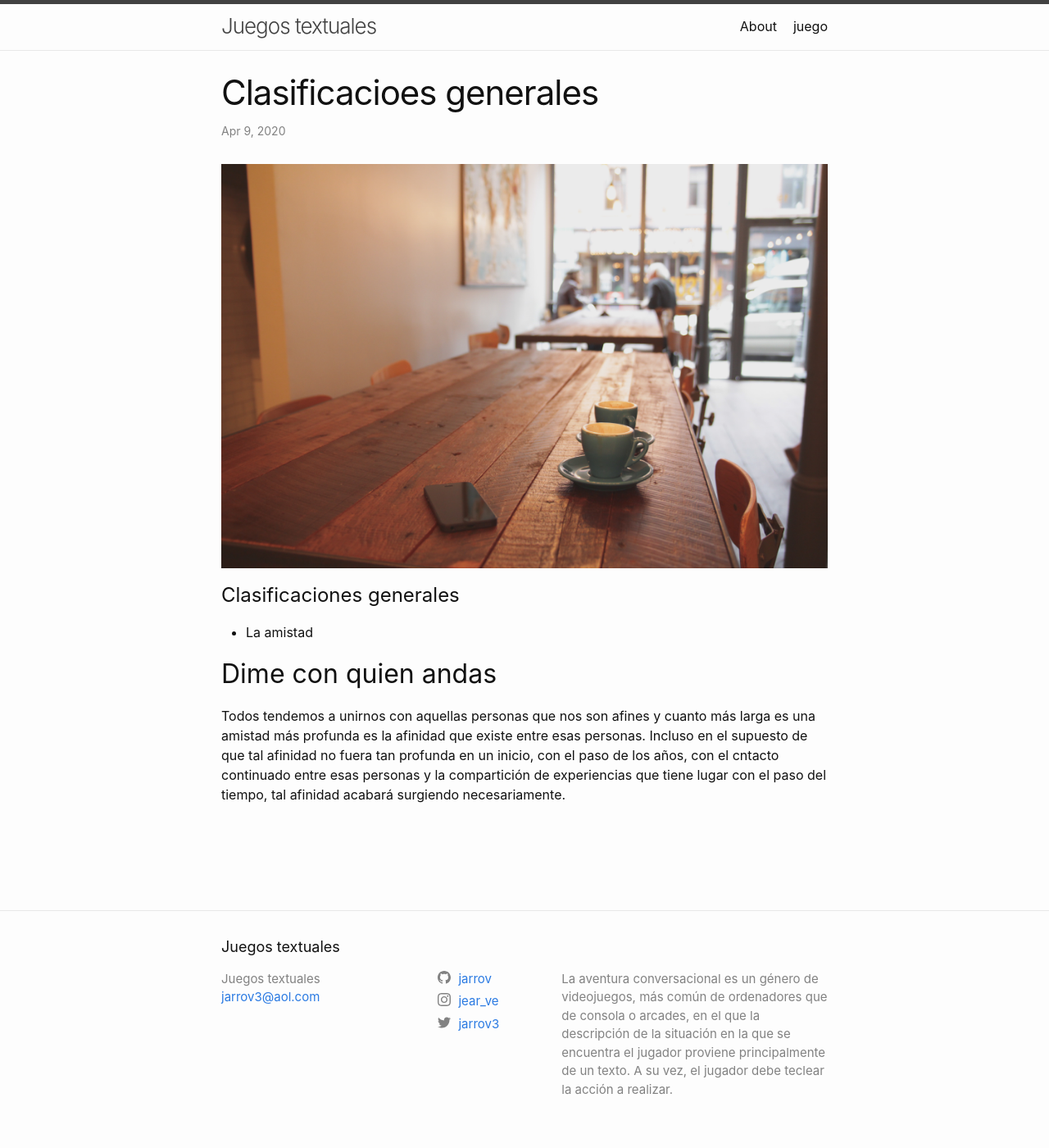
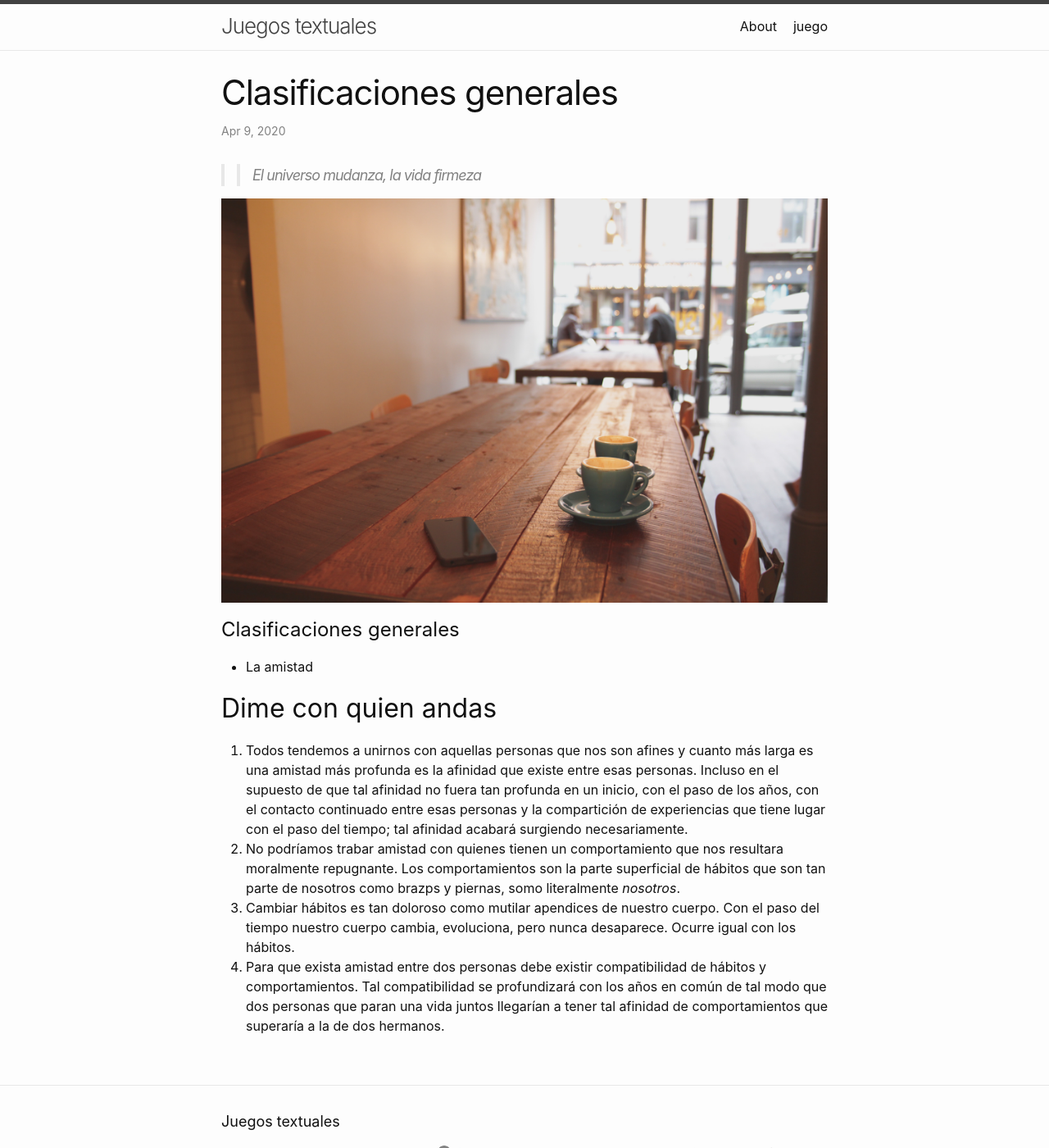
Before and after one commit to jarrov/statics, a Jekyll site: the page built from _posts/2020-04-09-clasificaciones-generales.md, in a window 1280 px wide and 1400 px high. Shown: the whole window at 82% size. Built offline with Jekyll 4.4.1, drawn with Linux system fonts in a browser that asks for light colours.

Commit message:
Edicion 2 post 1

```diff
--- a/_posts/2020-04-09-clasificaciones-generales.md
+++ b/_posts/2020-04-09-clasificaciones-generales.md
@@ -1,11 +1,12 @@
 ---
 layout: post
-title: "Clasificacioes generales"
+title: "Clasificaciones generales"
 date: 2020-04-09 15:16:43
 categories: blog
 lang: es
 image: /assets/0001.jpeg
 ---
+>> El universo mudanza, la vida firmeza
 
 ![clasificaciones](/assets/0001.jpeg){:class="img-responsive"}
 
@@ -15,4 +16,7 @@ image: /assets/0001.jpeg
 
 ## Dime con quien andas
 
-Todos tendemos a unirnos con aquellas personas que nos son afines y cuanto más larga es una amistad más profunda es la afinidad que existe entre esas personas. Incluso en el supuesto de que tal afinidad no fuera tan profunda en un inicio, con el paso de los años, con el cntacto continuado entre esas personas y la compartición de experiencias que tiene lugar con el paso del tiempo, tal afinidad acabará surgiendo necesariamente.
+  1. Todos tendemos a unirnos con aquellas personas que nos son afines y cuanto más larga es una amistad más profunda es la afinidad que existe entre esas personas. Incluso en el supuesto de que tal afinidad no fuera tan profunda en un inicio, con el paso de los años, con el contacto continuado entre esas personas y la compartición de experiencias que tiene lugar con el paso del tiempo; tal afinidad acabará surgiendo necesariamente.
+  2. No podríamos trabar amistad con quienes tienen un comportamiento que nos resultara moralmente repugnante. Los comportamientos son la parte superficial de hábitos que son tan parte de nosotros como brazps y piernas, somo literalmente *nosotros*.
+  3.  Cambiar hábitos es tan doloroso como mutilar apendices de nuestro cuerpo. Con el paso del tiempo nuestro cuerpo cambia, evoluciona, pero nunca desaparece. Ocurre igual con los hábitos.
+  4.  Para que exista amistad entre dos personas debe existir compatibilidad de hábitos y comportamientos. Tal compatibilidad se profundizará con los años en común de tal modo que dos personas que paran una vida juntos llegarían a tener tal afinidad de comportamientos que superaría a la de dos hermanos.
```
